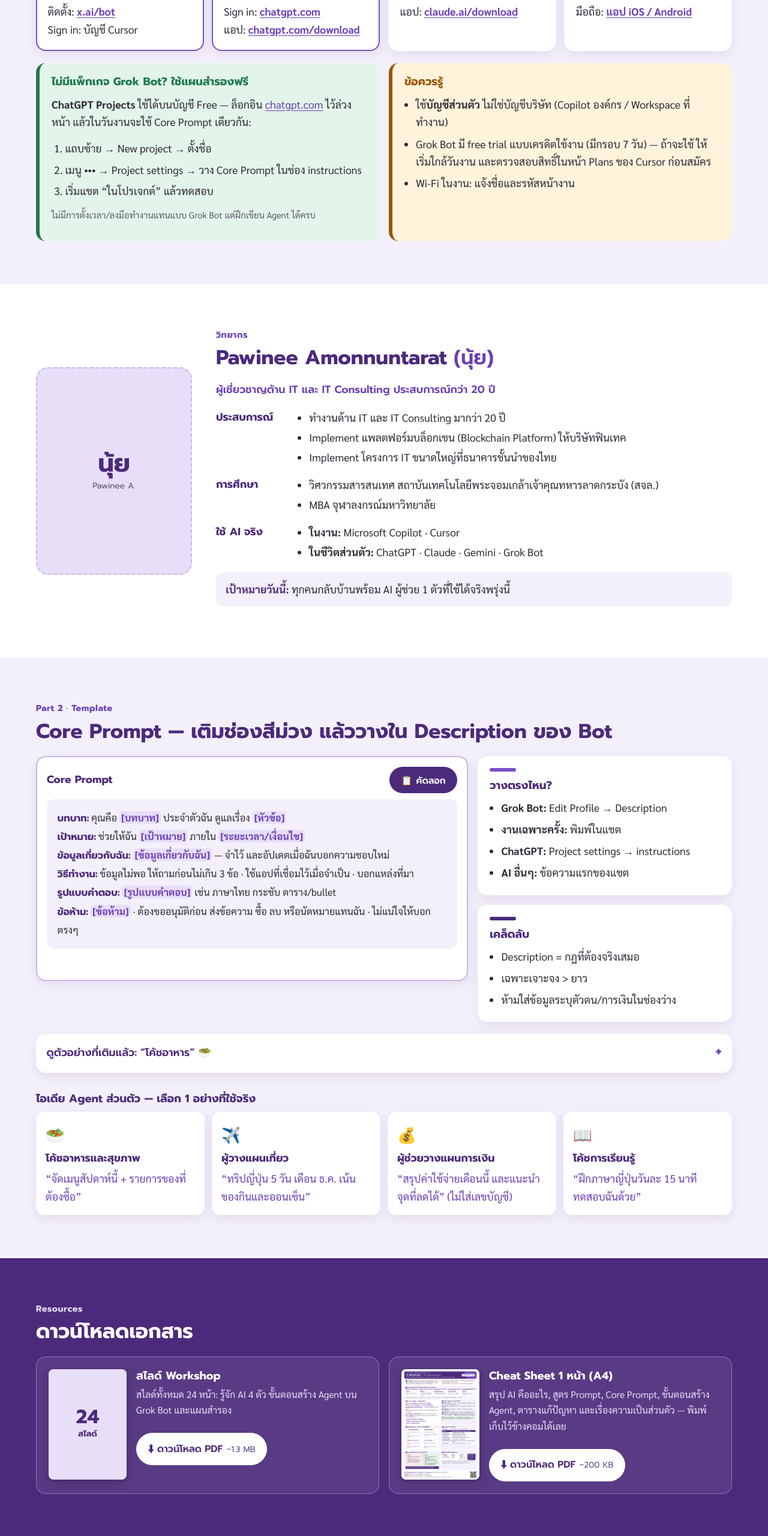
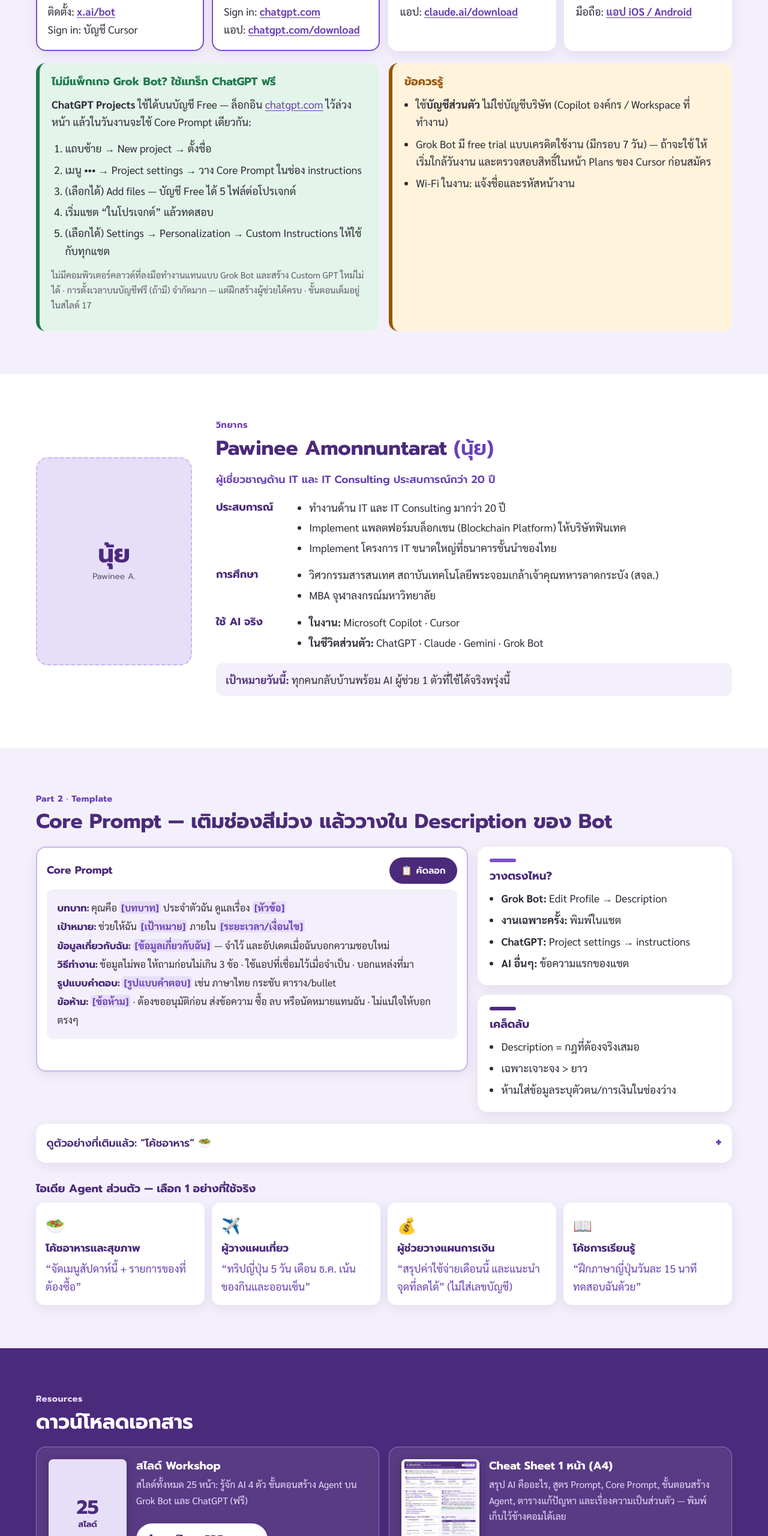
Before and after one commit to nuisait/ai-workshop-nov7, a plain HTML site: page index.html in a window 1280 px wide. Shown: the part 2660-5220 px from the top of the page at 60% size. Drawn offline with Linux system fonts and the light colour scheme.

Commit message:
Add slide 17: build an Agent on ChatGPT Free

```diff
--- a/index.html
+++ b/index.html
@@ -178,14 +178,16 @@
 
         <div class="grid-2">
           <div class="callout callout-fallback">
-            <h3>ไม่มีแพ็กเกจ Grok Bot? ใช้แผนสำรองฟรี</h3>
+            <h3>ไม่มีแพ็กเกจ Grok Bot? ใช้แทร็ก ChatGPT ฟรี</h3>
             <p><strong>ChatGPT Projects</strong> ใช้ได้บนบัญชี Free — ล็อกอิน <a href="https://chatgpt.com" target="_blank" rel="noopener">chatgpt.com</a> ไว้ล่วงหน้า แล้วในวันงานจะใช้ Core Prompt เดียวกัน:</p>
             <ol class="list-num">
               <li>แถบซ้าย → <span lang="en">New project</span> → ตั้งชื่อ</li>
               <li>เมนู ••• → <span lang="en">Project settings</span> → วาง Core Prompt ในช่อง instructions</li>
+              <li>(เลือกได้) <span lang="en">Add files</span> — บัญชี Free ได้ 5 ไฟล์ต่อโปรเจกต์</li>
               <li>เริ่มแชต “ในโปรเจกต์” แล้วทดสอบ</li>
+              <li>(เลือกได้) <span lang="en">Settings → Personalization → Custom Instructions</span> ให้ใช้กับทุกแชต</li>
             </ol>
-            <p class="small">ไม่มีการตั้งเวลา/ลงมือทำงานแทนแบบ Grok Bot แต่ฝึกเขียน Agent ได้ครบ</p>
+            <p class="small">ไม่มีคอมพิวเตอร์คลาวด์ที่ลงมือทำงานแทนแบบ Grok Bot และสร้าง Custom GPT ใหม่ไม่ได้ · การตั้งเวลาบนบัญชีฟรี (ถ้ามี) จำกัดมาก — แต่ฝึกสร้างผู้ช่วยได้ครบ · ขั้นตอนเต็มอยู่ในสไลด์ 17</p>
           </div>
           <div class="callout callout-warn">
             <h3>ข้อควรรู้</h3>
@@ -315,11 +317,11 @@
         <h2 id="download-title">ดาวน์โหลดเอกสาร</h2>
         <div class="dl-grid">
           <article class="dl-card">
-            <div class="dl-thumb dl-thumb-slides" aria-hidden="true"><span>24</span><small>สไลด์</small></div>
+            <div class="dl-thumb dl-thumb-slides" aria-hidden="true"><span>25</span><small>สไลด์</small></div>
             <div class="dl-body">
               <h3>สไลด์ Workshop</h3>
-              <p>สไลด์ทั้งหมด 24 หน้า: รู้จัก AI 4 ตัว ขั้นตอนสร้าง Agent บน Grok Bot และแผนสำรอง</p>
-              <a class="btn btn-light" href="AI_Workshop_Nov7.pdf" download aria-label="ดาวน์โหลดสไลด์ Workshop (PDF ประมาณ 1.3 MB)">⬇ ดาวน์โหลด PDF <span class="btn-meta">~1.3 MB</span></a>
+              <p>สไลด์ทั้งหมด 25 หน้า: รู้จัก AI 4 ตัว ขั้นตอนสร้าง Agent บน Grok Bot และ ChatGPT (ฟรี)</p>
+              <a class="btn btn-light" href="AI_Workshop_Nov7.pdf" download aria-label="ดาวน์โหลดสไลด์ Workshop (PDF ประมาณ 1.4 MB)">⬇ ดาวน์โหลด PDF <span class="btn-meta">~1.4 MB</span></a>
             </div>
           </article>
           <article class="dl-card">
```
Also changed, not shown: 2 other files.
